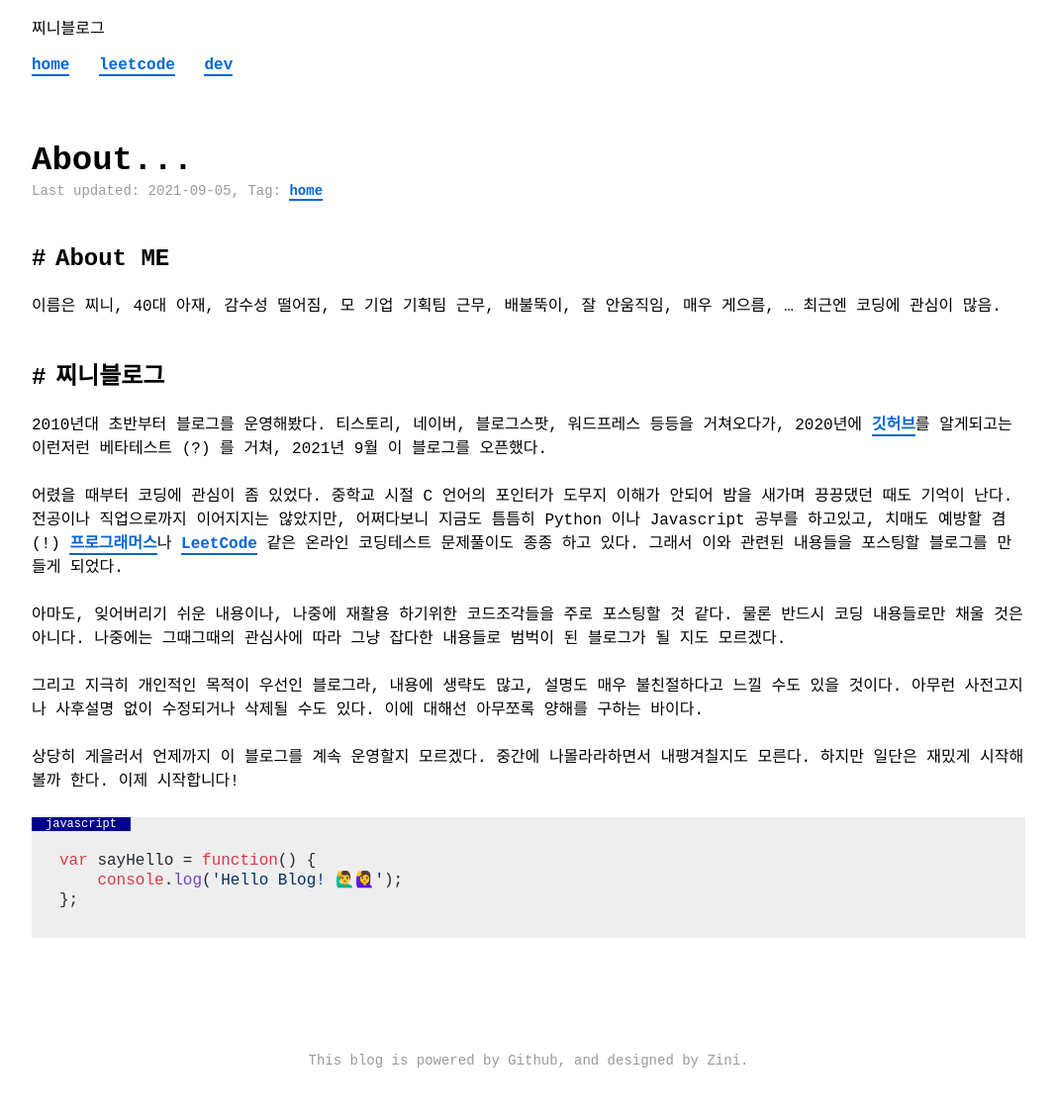
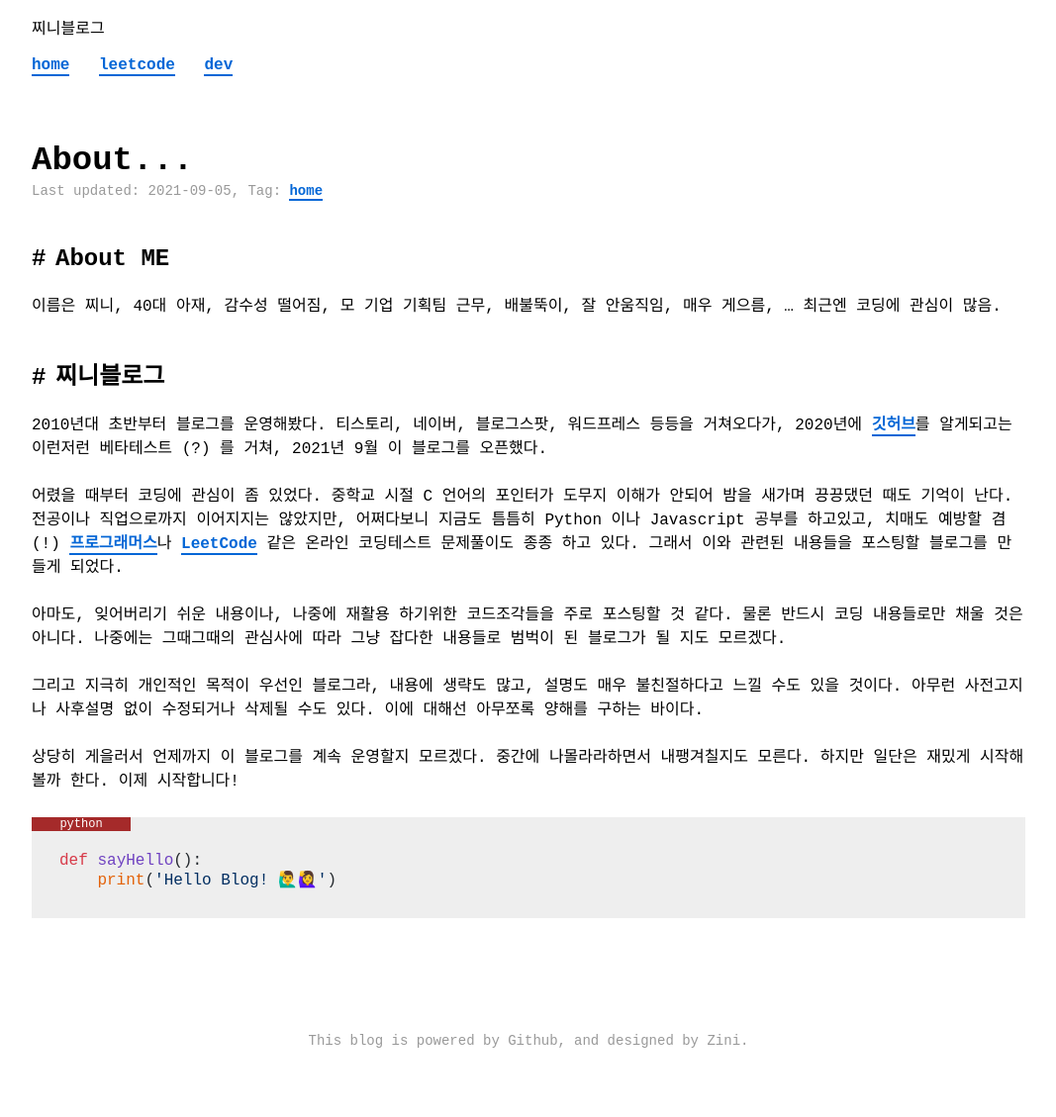
Before and after one commit to ziniblog/ziniblog.github.io, a Jekyll site: the page built from index.md, in a window 1280 px wide. Shown: the whole page at 99% size, without its empty margins (106-1173 px from the left). Built offline with Jekyll 4.4.1, drawn with Linux system fonts in a browser that asks for light colours; nearby versions of some CDN libraries; some web fonts are replaced; comment, search, counter and statistics services are not loaded; a style sheet for code colours, icons or effects is not loaded.

Commit message:
Update index.md
modified

````diff
--- a/index.md
+++ b/index.md
@@ -21,9 +21,8 @@ tags: [home]
 
 상당히 게을러서 언제까지 이 블로그를 계속 운영할지 모르겠다. 중간에 나몰라라하면서 내팽겨칠지도 모른다. 하지만 일단은 재밌게 시작해볼까 한다. 이제 시작합니다!
 
-```js
-var sayHello = function() {
-    console.log('Hello Blog! 🙋‍♂️🙋‍♀️');
-};
+```python
+def sayHello():
+    print('Hello Blog! 🙋‍♂️🙋‍♀️')
 ```
-{:.javascript}
+{:.python}
````
